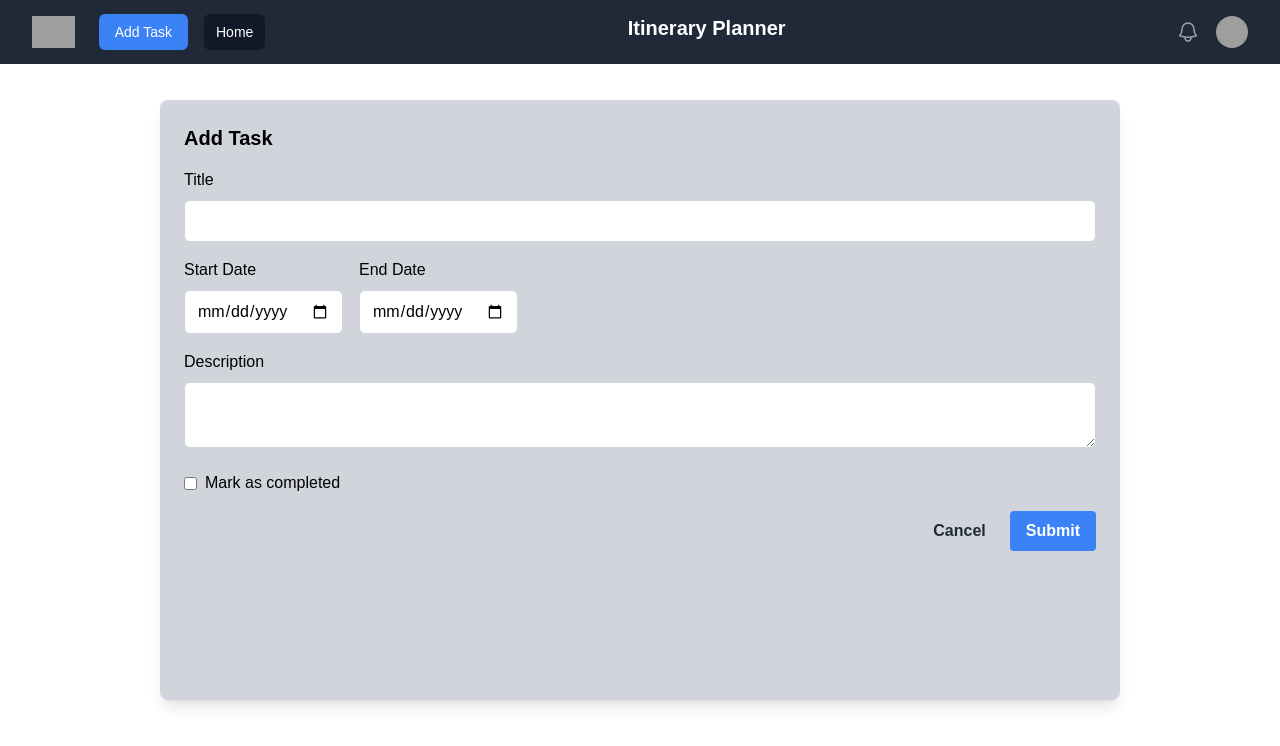
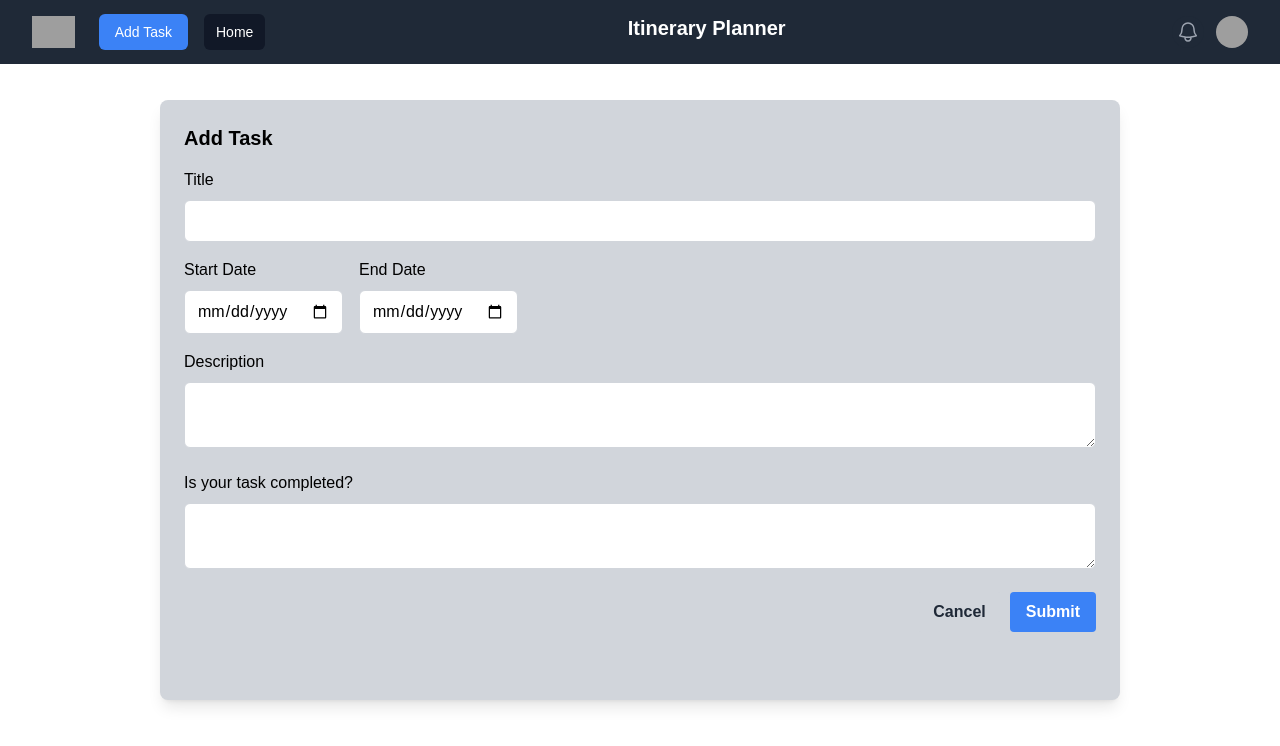
Before and after one commit to Rajat-Rathaur/to-do-app, a React (Create React App) app in the folder frontend/: page /home in a window 1280 px wide. Both pictures are taken after a click on the link "Add Task". Shown: the top 746 px of the page. Built offline with nearby package versions, Linux system fonts and the light colour scheme; grey boxes are pictures that could not be loaded.

Commit message:
fixed completed

```diff
--- a/frontend/src/components/taskModal.jsx
+++ b/frontend/src/components/taskModal.jsx
@@ -9,7 +9,7 @@ const AddTaskModal = ({ isOpen, onClose }) => {
         startDate: '',
         endDate: '',
         description: '',
-        isCompleted: false,
+        completed: '',
       });
 
       const handleChange = (e) => {
@@ -49,7 +49,7 @@ const AddTaskModal = ({ isOpen, onClose }) => {
               startDate: '',
               endDate: '',
               description: '',
-              isCompleted: false,
+              completed: '',
             });
             onClose();
             window.location.reload(); // Close the modal after submission
@@ -124,17 +124,16 @@ const AddTaskModal = ({ isOpen, onClose }) => {
       />
     </div>
     <div className="mb-4">
-      <label htmlFor="isCompleted" className="flex items-center">
-        <input
-          type="checkbox"
-          id="isCompleted"
-          name="isCompleted"
-          checked={taskData.isCompleted}
-          onChange={(e) => handleChange({ target: { name: 'isCompleted', value: e.target.checked } })}
-          className="mr-2"
-        />
-        Mark as completed
+      <label htmlFor="completed" className="block font-medium mb-2">
+        Is your task completed?
       </label>
+      <textarea
+        id="completed"
+        name="completed"
+        value={taskData.completed}
+        onChange={handleChange}
+        className="border border-gray-300 rounded-md px-3 py-2 w-full"
+      />
     </div>
     <div className="flex justify-end">
       <button
--- a/frontend/src/components/updateModal.jsx
+++ b/frontend/src/components/updateModal.jsx
@@ -7,7 +7,7 @@ const EditTaskModal = ({ isOpen, onClose, itineraryToEdit }) => {
         startDate: '',
         endDate: '',
         description: '',
-        isCompleted: '',
+        completed: '',
       });
 
       useEffect(() => {
@@ -17,7 +17,7 @@ const EditTaskModal = ({ isOpen, onClose, itineraryToEdit }) => {
             startDate: itineraryToEdit.startDate,
             endDate: itineraryToEdit.endDate,
             description: itineraryToEdit.description,
-            completed: itineraryToEdit.isCompleted,
+            completed: itineraryToEdit.completed,
           });
         }
       }, [itineraryToEdit]);
@@ -26,7 +26,7 @@ const EditTaskModal = ({ isOpen, onClose, itineraryToEdit }) => {
         const { name, value } = e.target;
         setItineraryData((prevState) => ({
           ...prevState,
-          [name]: value === 'YES' ? true : value === 'NO' ? false : value,
+          [name]: value,
         }));
       };
 
@@ -124,20 +124,17 @@ const EditTaskModal = ({ isOpen, onClose, itineraryToEdit }) => {
       />
     </div>
     <div className="mb-4">
-  <label htmlFor="isCompleted" className="block mb-2">
-    Completion Status
-  </label>
-  <select
-    id="isCompleted"
-    name="isCompleted"
-    value={itineraryData.isCompleted ? 'YES' : 'NO'}
-    onChange={handleChange}
-    className="border border-gray-300 rounded px-2 py-1"
-  >
-    <option value="NO">NO</option>
-    <option value="YES">YES</option>
-  </select>
-</div>
+      <label htmlFor="completed" className="block font-medium mb-2">
+        Is your task completed?
+      </label>
+      <textarea
+        id="completed"
+        name="completed"
+        value={itineraryData.completed}
+        onChange={handleChange}
+        className="border border-gray-300 rounded-md px-3 py-2 w-full"
+      />
+    </div>
 
           <div className="flex justify-end">
             <button
--- a/frontend/src/pages/Home.jsx
+++ b/frontend/src/pages/Home.jsx
@@ -100,7 +100,7 @@ const Home = () => {
               </p>
               <p>
                 <span className="font-semibold">Completed:</span>{' '}
-                {itinerary.completed ? 'Yes' : 'No'}
+                {itinerary.completed }
               </p>
             </div>
           </div>
```
Also changed, not shown: 1 other file (tests, documents, lock files or other folders).
